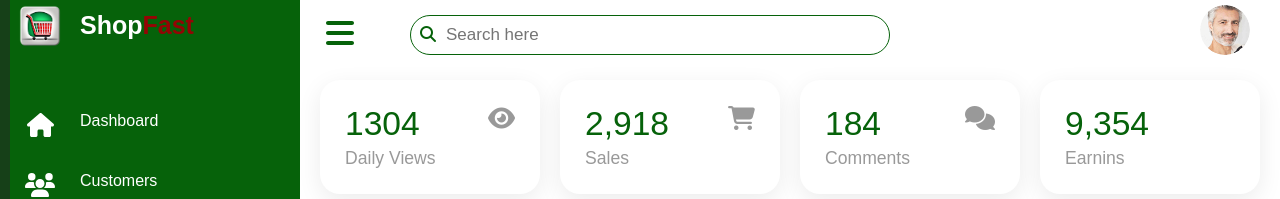
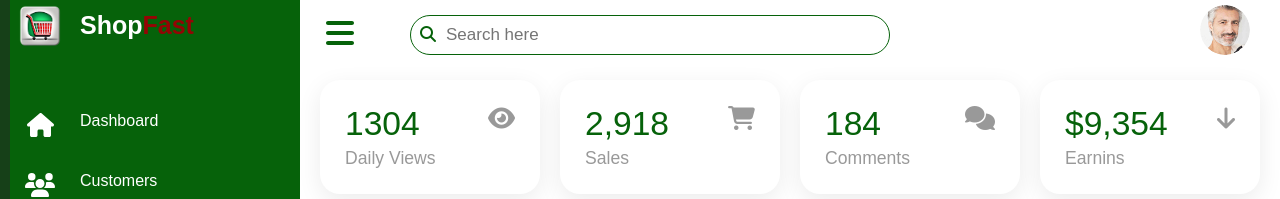
Before and after one commit to Deewan10/adminshop, a React (Create React App) app: page / in a window 1280 px wide. Shown: the top 199 px of the page. Built offline with nearby package versions, Linux system fonts and the light colour scheme.

Commit message:
debugging

```diff
--- a/src/App.js
+++ b/src/App.js
@@ -19,7 +19,7 @@ function App() {
     <div className="App">
       <NavBar />
       <TopBar />
-      <div className="main">
+      <div className="main" id='toggle'>
         <CardBox />
         <RecentOrders />
         <BarChart values={values} />
--- a/src/CardBox.js
+++ b/src/CardBox.js
@@ -7,7 +7,7 @@ function CardBox() {
       <Card num="1304" cardname="Daily Views" iconClass="fa fa-eye" />
       <Card num="2,918" cardname="Sales" iconClass="fa fa-shopping-cart" />
       <Card num="184" cardname="Comments" iconClass="fa fa-comments" />
-      <Card num="9,354" cardname="Earnins" iconClass="fa fa-money" />
+      <Card num="$9,354" cardname="Earnins" iconClass="fa fa-arrow-down" />
 
     </div>
   );
--- a/src/RecentOrders.js
+++ b/src/RecentOrders.js
@@ -3,7 +3,7 @@ import OrderRow from './OrderRow';
 
 function RecentOrders() {
   return (
-    <div className="details">
+    <div className="details" >
       <div className="recent">
         <div className="cardHead">
           <h2>Recent Orders</h2>
--- a/src/styles.css
+++ b/src/styles.css
@@ -58,6 +58,7 @@ body {
 
 .nav.active .title {
     display: none;
+    transition: 5s ease-in;
 }
 
 .nav ul {
@@ -260,9 +261,11 @@ body {
     margin-right: 10px;
     gap: 20px;
 }
-
-.main.active .card {
-    width: 17%;
+.main {
+    transition: width 0.5s ease;
+  }
+.main.active .cardBox {
+    width: (100% - 70px);
     margin-left: 15px;
 }
 
@@ -298,6 +301,8 @@ body {
 
 .cardBox .card:hover {
     background-color: #06620A;
+    transition: 0.6s ease;
+
 }
 
 .cardBox .card:hover .num,
```
